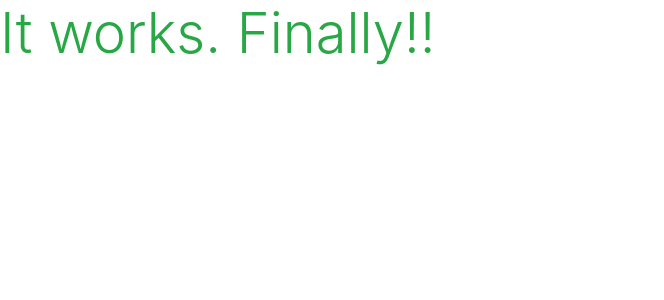
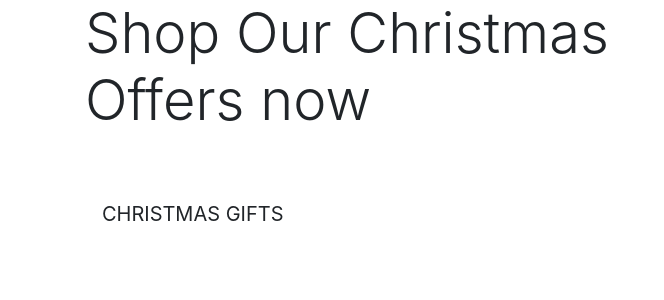
Before and after one commit to irenenev24/arin-beauty, a Django app: page / in a window 1280 px wide. Shown: the top 300 px of the page, without its empty margins (0-664 px from the left). Run offline with Django 3.2, Linux system fonts and the light colour scheme; some libraries are stand-ins or nearby versions.

Commit message:
added homepage content

```diff
--- a/arin_beauty/urls.py
+++ b/arin_beauty/urls.py
@@ -19,5 +19,5 @@ from django.urls import path, include
 urlpatterns = [
     path('admin/', admin.site.urls),
     path('accounts/', include('allauth.urls')),
-     path('', include('home.urls')),
+    path('', include('home.urls')),
 ]
--- a/home/templates/home/index.html
+++ b/home/templates/home/index.html
@@ -1,6 +1,27 @@
 {% extends "base.html" %}
 {% load static %}
 
+{% block page_header %}
+    <div class="container header-container">
+        <div class="row">
+            <div class="col"></div>
+        </div>
+    </div>
+{% endblock %}
+
 {% block content %}
-    <h1 class="display-4 text-success">It works. Finally!!</h1>
+    <div class="container h-100">
+        <div class="row h-100">
+            <div class="col-9 col-md-6 my-auto">
+                <h1 class="display-4 logo-font text-black">
+                    Shop Our Christmas Offers now
+                </h1>
+                <div class="my-5">
+                    <h4>
+                        <a href="" class="shop-christmas-button btn btn-lg rouded-0 text-uppercase py-3">Christmas Gifts</a>
+                    </h4>
+                </div>
+            </div>
+        </div>
+    </div>
 {% endblock %}
```
